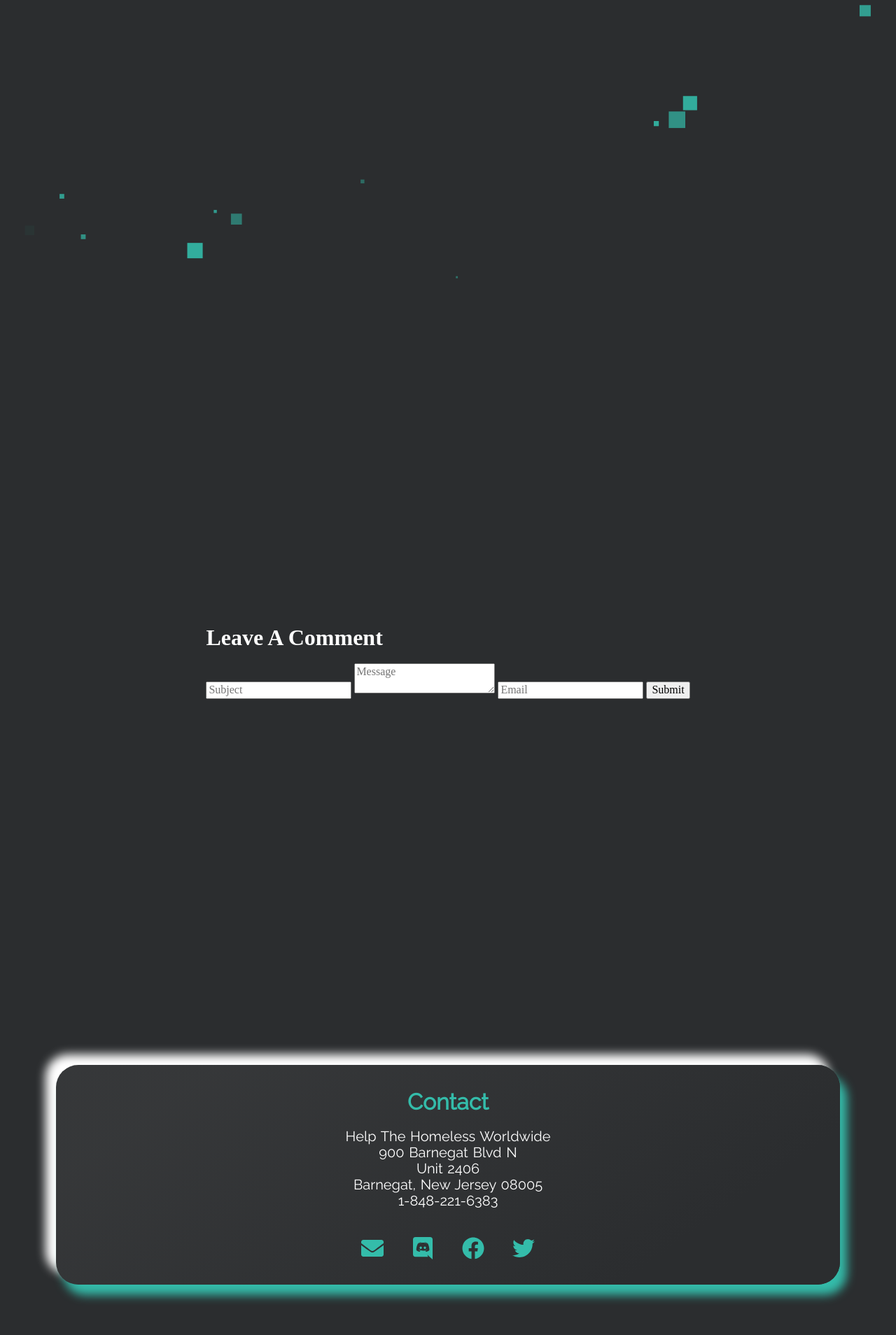
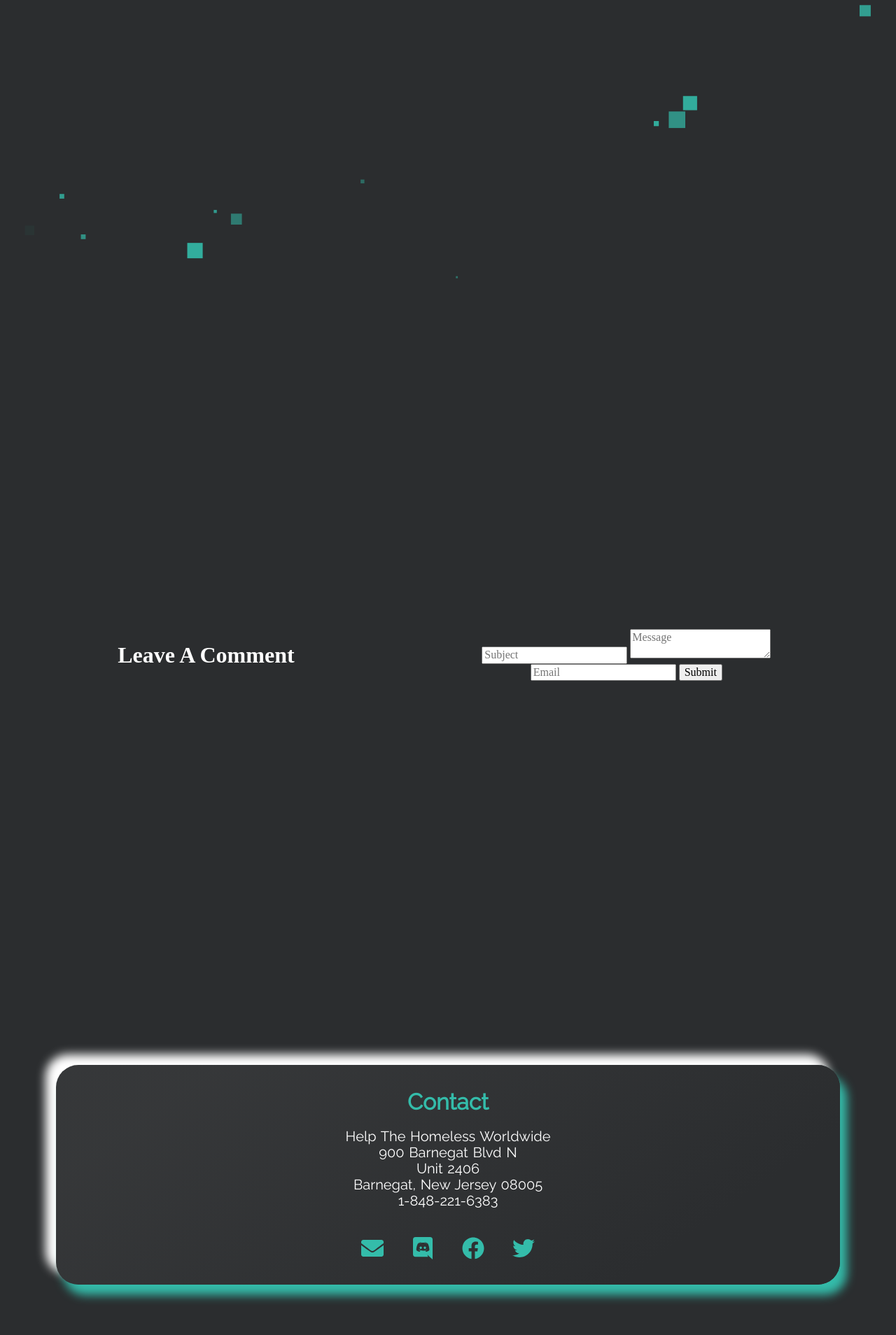
Before and after one commit to MichaelHDesigns/contact, a Jekyll site: the page built from index.html, in a window 1280 px wide. Shown: the part 518-2426 px from the top of the page at 70% size. Built offline with Jekyll 4.4.1, drawn with Linux system fonts in a browser that asks for light colours.

Commit message:
Update landing-page.html

```diff
--- a/_includes/landing-page.html
+++ b/_includes/landing-page.html
@@ -94,7 +94,7 @@
 <!-- start contact content -->
 
 <div class="container">
-  <div class="content">
+  <div class="projects-wrapper">
     <h1 class="title">Leave A Comment</h1>
     <form action="https://submit-form.com/8ZJKP6gfn8RZPmnyq0Lja" target="_self" style="text-align: center">
   <input type="hidden" name="_redirect" value="https://michaelhdesigns.github.io/contact">
```
